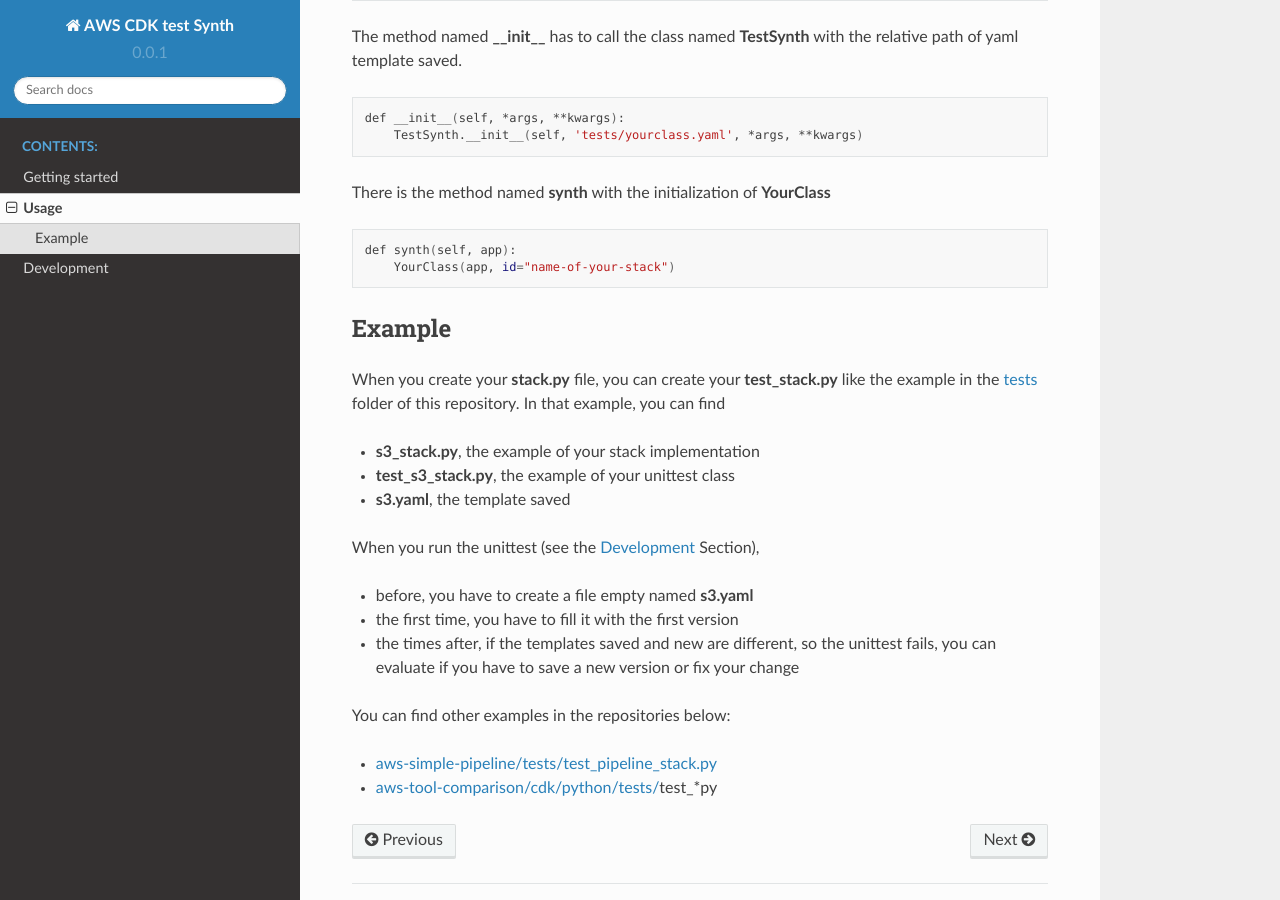
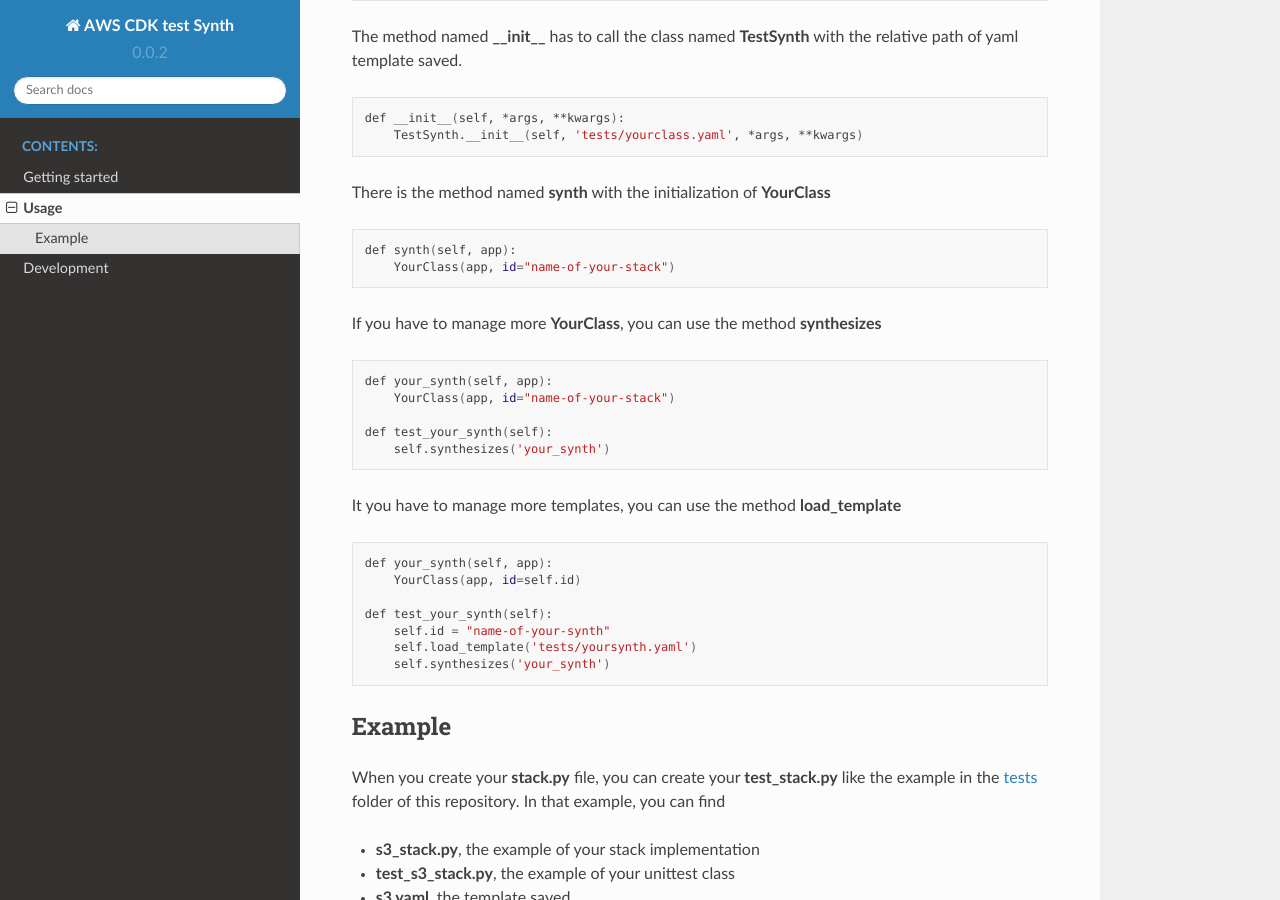
Before and after one commit to bilardi/aws-cdk-test-synth, a Sphinx documentation site: the page built from docs/source/usage.rst, in a window 1280 px wide and 900 px high, scrolled down 379 px. Built offline with Sphinx 7.4.7 and the Read the Docs theme 2.0.0, drawn with Linux system fonts in a browser that asks for light colours.

Commit message:
step 4 - add new features and documentation

```diff
--- a/aws_cdk_test_synth/__init__.py
+++ b/aws_cdk_test_synth/__init__.py
@@ -20,5 +20,5 @@
 # license MIT
 # support https://github.com/bilardi/aws-cdk-test-synth/issues
 """
-__version__ = '0.0.1'
+__version__ = '0.0.2'
 __author__ = 'Alessandra Bilardi'
--- a/docs/source/conf.py
+++ b/docs/source/conf.py
@@ -22,8 +22,8 @@
 author = 'Alessandra Bilardi'
 
 # The full version, including alpha/beta/rc tags
-version = '0.0.1'
-release = '0.0.1'
+version = '0.0.2'
+release = '0.0.2'
 
 # specify the master doc, otherwise the build at read the docs fails
 master_doc = 'index'
--- a/docs/source/usage.rst
+++ b/docs/source/usage.rst
@@ -25,6 +25,28 @@
     def synth(self, app):
         YourClass(app, id="name-of-your-stack")
 
+If you have to manage more **YourClass**, you can use the method **synthesizes**
+
+.. code-block:: bash
+
+    def your_synth(self, app):
+        YourClass(app, id="name-of-your-stack")
+
+    def test_your_synth(self):
+        self.synthesizes('your_synth')
+
+It you have to manage more templates, you can use the method **load_template**
+
+.. code-block:: bash
+
+    def your_synth(self, app):
+        YourClass(app, id=self.id)
+
+    def test_your_synth(self):
+        self.id = "name-of-your-synth"
+        self.load_template('tests/yoursynth.yaml')
+        self.synthesizes('your_synth')
+
 Example
 #######
 
```
Also changed, not shown: CHANGELOG.md (+8 -1 lines), 2 other files.
